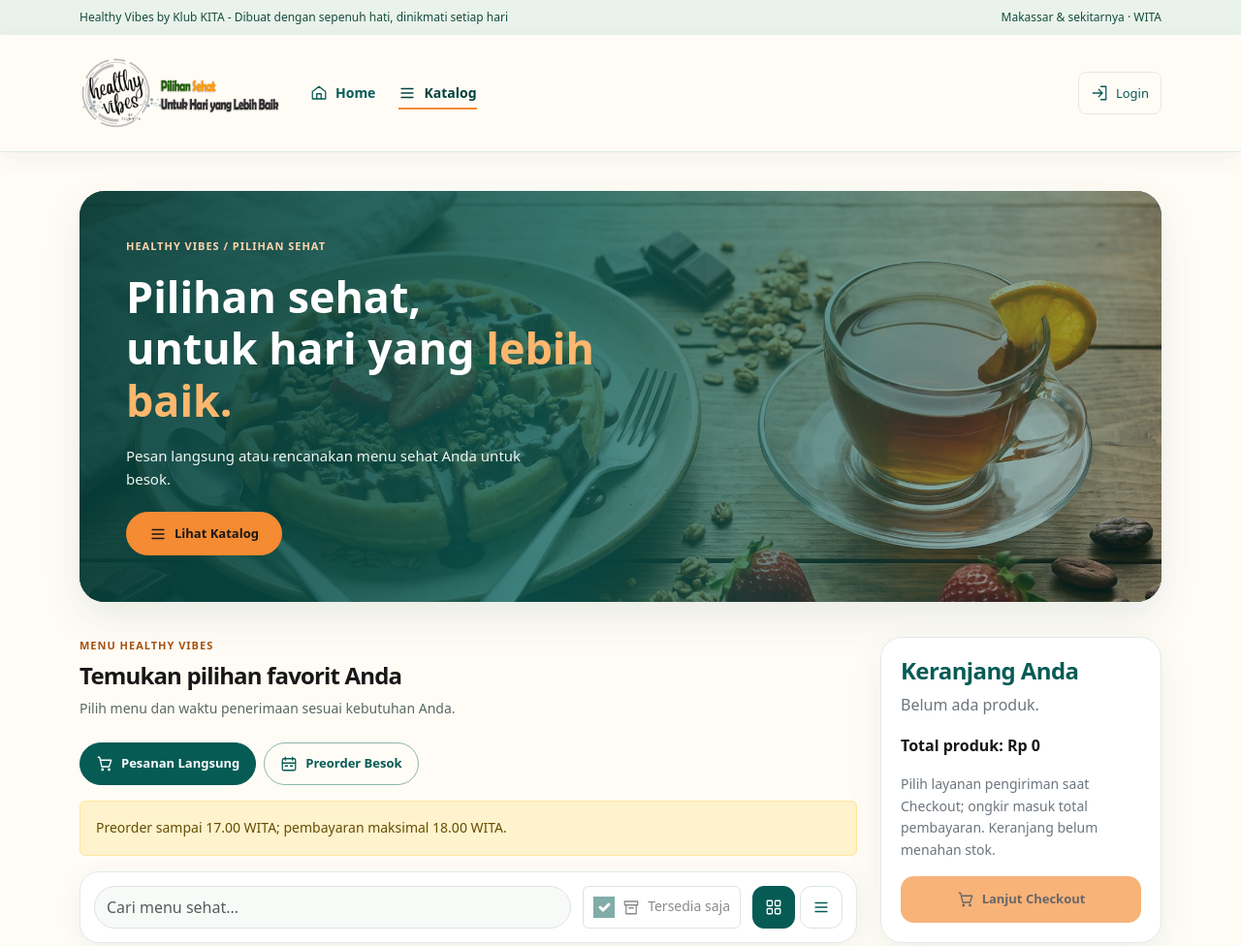
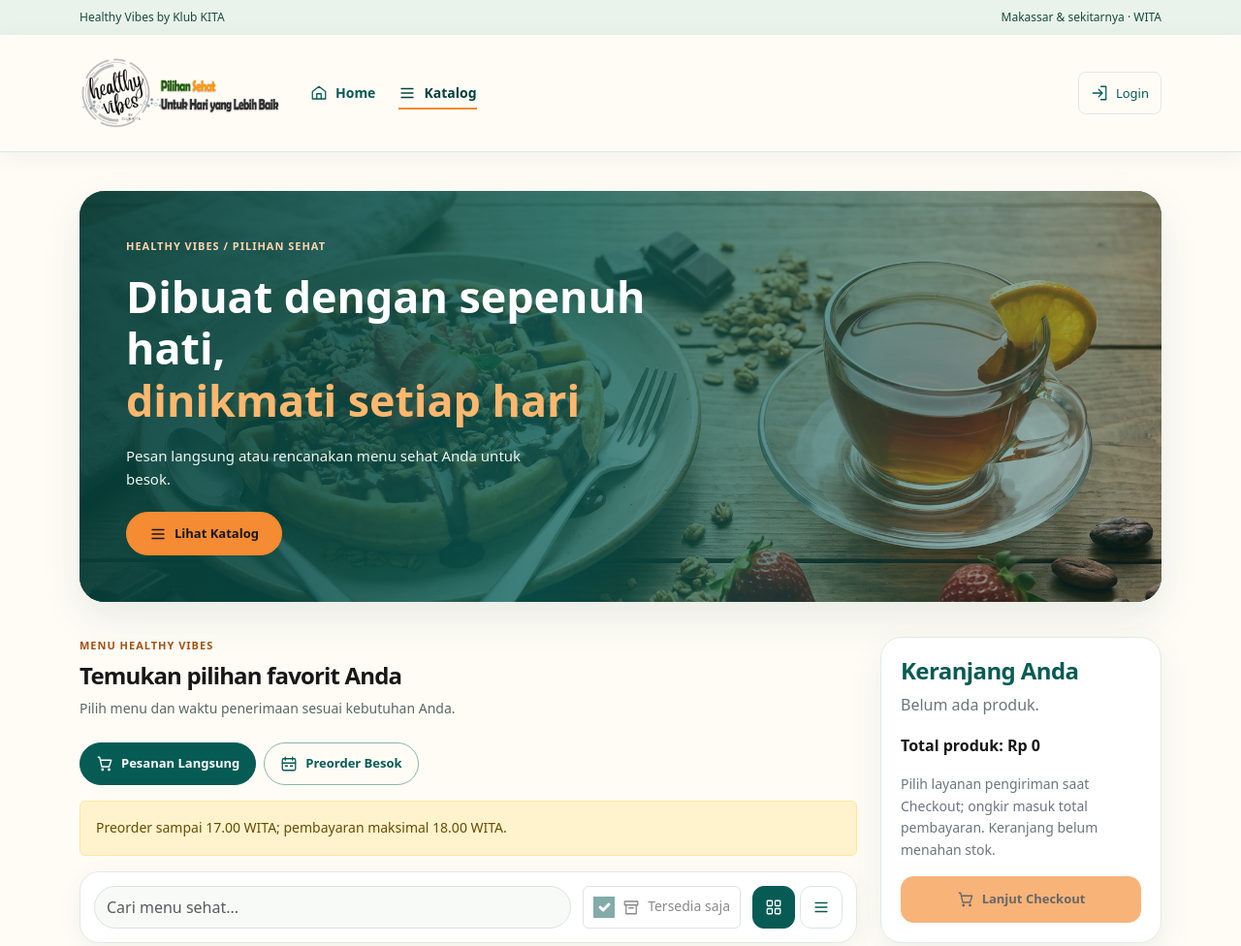
Before and after one commit to amihaji/healthyvibes, a plain HTML site: page index.html in a window 1280 px wide. Shown: the top 976 px of the page at 97% size. Drawn offline with nearby package versions, Linux system fonts and the light colour scheme.

Commit message:
update
update

```diff
--- a/index.html
+++ b/index.html
@@ -23,7 +23,7 @@
     <!-- Identitas layanan mengikuti gaya topbar BERATidealku. -->
     <div class="site-topbar">
       <div class="container topbar-inner">
-        <span>Healthy Vibes by Klub KITA - Dibuat dengan sepenuh hati, dinikmati setiap hari</span>
+        <span>Healthy Vibes by Klub KITA</span>
         <span class="topbar-location">Makassar &amp; sekitarnya <span aria-hidden="true">&middot;</span> WITA</span>
       </div>
     </div>
--- a/js/client.js
+++ b/js/client.js
@@ -460,7 +460,7 @@
     app.innerHTML = '<section class="hero shop-hero" aria-labelledby="shop-title">' +
       '<img class="hero-image" src="image/Header_HealthyVibes.jpg" alt="Wafel dengan stroberi dan secangkir teh" fetchpriority="high" decoding="async">' +
       '<div class="hero-copy"><span class="hero-eyebrow">HEALTHY VIBES / PILIHAN SEHAT</span>' +
-      '<h1 id="shop-title">Pilihan sehat,<br>untuk hari yang <span>lebih baik.</span></h1>' +
+      '<h1 id="shop-title">Dibuat dengan sepenuh hati,<br><span>dinikmati setiap hari</span></h1>' +
       '<p>Pesan langsung atau rencanakan menu sehat Anda untuk besok.</p>' +
       // PDF dibuka di tab baru agar halaman pemesanan tetap tersedia.
       '<a class="btn btn-primary hero-action" href="pdf/Katalog_Menu_Healthy_Vibes.pdf" target="_blank" rel="noopener" type="application/pdf">' +
```
